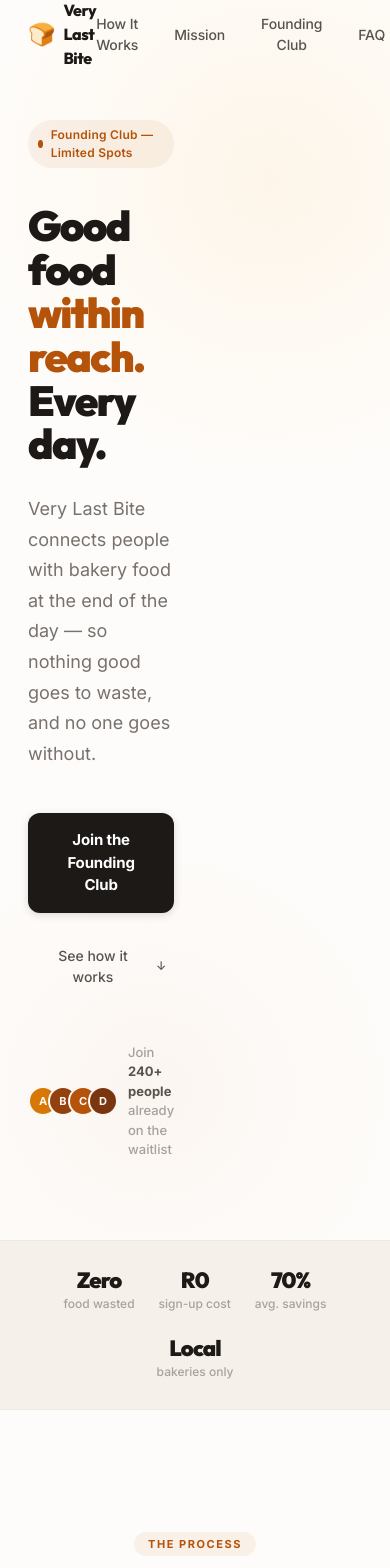
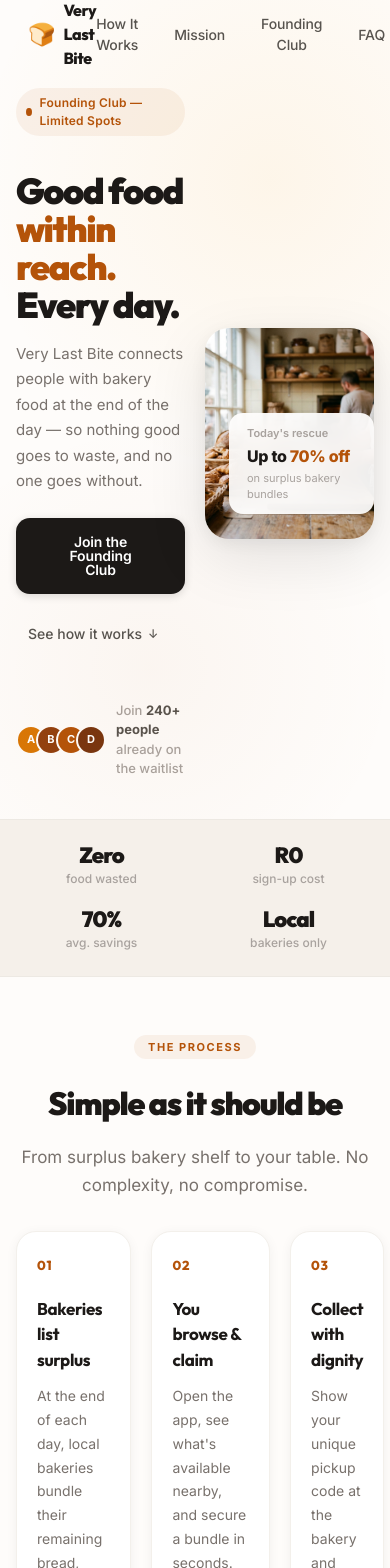
Before and after one commit to brentinomuller615-collab/very-last-bite, a Next.js app: page / in a window 390 px wide. Shown: the top 1568 px of the page. Built offline with nearby package versions, Linux system fonts and the light colour scheme; no server answers.

Commit message:
Refine UI and responsive experience

```diff
--- a/src/app/LandingPage.tsx
+++ b/src/app/LandingPage.tsx
@@ -202,11 +202,15 @@ function Nav({ authButtonText, authButtonLink }: { authButtonText: string; authB
                 color: "#fff",
                 border: "none",
                 borderRadius: 10,
-                padding: "10px 22px",
+                padding: "11px 28px",
                 fontSize: 13,
                 fontWeight: 600,
                 cursor: "pointer",
                 letterSpacing: "-0.01em",
+                lineHeight: 1,
+                display: "inline-flex",
+                alignItems: "center",
+                minHeight: 40,
                 transition: "background 0.2s, transform 0.15s, box-shadow 0.2s",
                 boxShadow: "0 1px 3px rgba(0,0,0,0.12)",
               }}
@@ -345,11 +349,11 @@ function HeroSection({ authButtonLink }: { authButtonLink: string }) {
     <section
       id="hero"
       style={{
-        minHeight: "100dvh",
+        minHeight: "var(--lp-hero-min-height)",
         display: "flex",
         flexDirection: "column",
         justifyContent: "center",
-        padding: "120px 28px 80px",
+        padding: "var(--lp-hero-padding)",
         background: "#FEFCFA",
         position: "relative",
         overflow: "hidden",
@@ -392,7 +396,7 @@ function HeroSection({ authButtonLink }: { authButtonLink: string }) {
           width: "100%",
           display: "grid",
           gridTemplateColumns: "1fr 1fr",
-          gap: 64,
+          gap: "var(--lp-grid-gap)",
           alignItems: "center",
         }}
         className="lp-hero-grid"
@@ -438,14 +442,14 @@ function HeroSection({ authButtonLink }: { authButtonLink: string }) {
           {/* Headline */}
           <h1
             style={{
-              fontSize: "clamp(42px, 6vw, 72px)",
+              fontSize: "clamp(36px, 6vw, 72px)",
               fontWeight: 900,
-              lineHeight: 1.04,
+              lineHeight: 1.06,
               letterSpacing: "-0.04em",
               color: "#1C1917",
               fontFamily: "Outfit, sans-serif",
               margin: 0,
-              marginBottom: 28,
+              marginBottom: "var(--lp-hero-mb-headline)",
               opacity: heroMounted ? 1 : 0,
               transform: heroMounted ? "translateY(0)" : "translateY(16px)",
               transition: "opacity 0.6s ease 0.18s, transform 0.6s ease 0.18s",
@@ -461,12 +465,12 @@ function HeroSection({ authButtonLink }: { authButtonLink: string }) {
           {/* Sub */}
           <p
             style={{
-              fontSize: 18,
+              fontSize: "clamp(15px, 2vw, 18px)",
               lineHeight: 1.7,
               color: "#78716C",
               maxWidth: 460,
               margin: 0,
-              marginBottom: 44,
+              marginBottom: "var(--lp-hero-mb-sub)",
               fontWeight: 400,
               opacity: heroMounted ? 1 : 0,
               transform: heroMounted ? "translateY(0)" : "translateY(14px)",
@@ -480,9 +484,9 @@ function HeroSection({ authButtonLink }: { authButtonLink: string }) {
           <div
             style={{
               display: "flex",
-              alignItems: "center",
-              gap: 16,
-              flexWrap: "wrap",
+              flexDirection: "var(--lp-hero-btn-flex-dir)" as any,
+              alignItems: "var(--lp-hero-btn-align)" as any,
+              gap: "var(--lp-hero-btn-gap)",
               opacity: heroMounted ? 1 : 0,
               transform: heroMounted ? "translateY(0)" : "translateY(14px)",
               transition: "opacity 0.6s ease 0.34s, transform 0.6s ease 0.34s",
@@ -495,12 +499,18 @@ function HeroSection({ authButtonLink }: { authButtonLink: string }) {
                   background: "#1C1917",
                   color: "#fff",
                   border: "none",
-                  borderRadius: 12,
-                  padding: "16px 32px",
-                  fontSize: 15,
-                  fontWeight: 700,
+                  borderRadius: 14,
+                  padding: "17px 52px",
+                  fontSize: 14,
+                  fontWeight: 600,
                   cursor: "pointer",
                   letterSpacing: "-0.01em",
+                  lineHeight: 1,
+                  minHeight: 52,
+                  width: "var(--lp-hero-btn-width)",
+                  display: "inline-flex",
+                  justifyContent: "center",
+                  alignItems: "center",
                   transition: "background 0.2s, transform 0.15s, box-shadow 0.2s",
                   boxShadow: "0 2px 8px rgba(0,0,0,0.14)",
                 }}
@@ -528,12 +538,13 @@ function HeroSection({ authButtonLink }: { authButtonLink: string }) {
                 background: "transparent",
                 color: "#57534E",
                 border: "none",
-                padding: "16px 8px",
+                padding: "17px 12px",
                 fontSize: 14,
                 fontWeight: 500,
                 cursor: "pointer",
                 display: "flex",
                 alignItems: "center",
+                minHeight: 52,
                 gap: 6,
                 transition: "color 0.2s",
               }}
@@ -656,19 +667,12 @@ function TrustBand() {
         background: "#F5F0EA",
         borderTop: "1px solid #EDE9E3",
         borderBottom: "1px solid #EDE9E3",
-        padding: "28px 28px",
+        padding: "var(--lp-trust-padding)",
       }}
     >
       <div
-        style={{
-          maxWidth: 1200,
-          margin: "0 auto",
-          display: "flex",
-          alignItems: "center",
-          justifyContent: "center",
-          gap: "clamp(24px, 5vw, 80px)",
-          flexWrap: "wrap",
-        }}
+        style={{ maxWidth: 1200, margin: "0 auto" }}
+        className="lp-trust-wrapper"
       >
         {[
           { stat: "Zero", label: "food wasted" },
@@ -731,13 +735,13 @@ function HowItWorks() {
       id="how-it-works"
       style={{
         background: "#FEFCFA",
-        padding: "120px 28px",
+        padding: "var(--lp-section-py) var(--lp-section-px)",
         scrollMarginTop: 80,
       }}
     >
       <div style={{ maxWidth: 1200, margin: "0 auto" }}>
         <FadeIn>
-          <div style={{ textAlign: "center", marginBottom: 72 }}>
+          <div style={{ textAlign: "center", marginBottom: "var(--lp-title-mb)" }}>
             <SectionLabel>The process</SectionLabel>
             <h2
               style={{
@@ -761,7 +765,7 @@ function HowItWorks() {
           style={{
             display: "grid",
             gridTemplateColumns: "repeat(4, 1fr)",
-            gap: 40,
+            gap: "var(--lp-grid-gap)",
           }}
           className="lp-steps-grid"
         >
@@ -769,7 +773,7 @@ function HowItWorks() {
             <FadeIn key={num} delay={i * 80}>
               <div
                 style={{
-                  padding: "36px 28px",
+                  padding: "var(--lp-card-padding)",
                   borderRadius: 20,
                   background: "#fff",
                   boxShadow: "0 2px 12px rgba(0,0,0,0.05)",
@@ -831,7 +835,7 @@ function MissionSection() {
       id="mission"
       style={{
         background: "#1C1917",
-        padding: "120px 28px",
+        padding: "var(--lp-section-py) var(--lp-section-px)",
         scrollMarginTop: 80,
       }}
     >
@@ -841,7 +845,7 @@ function MissionSection() {
           margin: "0 auto",
           display: "grid",
           gridTemplateColumns: "1fr 1fr",
-          gap: 80,
+          gap: "var(--lp-mission-gap)",
           alignItems: "center",
         }}
         className="lp-mission-grid"
@@ -997,13 +1001,13 @@ function FoundingClub({ authButtonLink }: { authButtonLink: string }) {
       id="founding-club"
       style={{
         background: "#FEFCFA",
-        padding: "120px 28px",
+        padding: "var(--lp-section-py) var(--lp-section-px)",
         scrollMarginTop: 80,
       }}
     >
       <div style={{ maxWidth: 1200, margin: "0 auto" }}>
         <FadeIn>
-          <div style={{ textAlign: "center", marginBottom: 72 }}>
+          <div style={{ textAlign: "center", marginBottom: "var(--lp-title-mb)" }}>
             <SectionLabel>Why join now</SectionLabel>
             <h2
               style={{
@@ -1035,7 +1039,7 @@ function FoundingClub({ authButtonLink }: { authButtonLink: string }) {
           style={{
             display: "grid",
             gridTemplateColumns: "repeat(3, 1fr)",
-            gap: 24,
+            gap: "var(--lp-benefits-gap)",
             marginBottom: 64,
           }}
           className="lp-benefits-grid"
@@ -1047,7 +1051,7 @@ function FoundingClub({ authButtonLink }: { authButtonLink: string }) {
                   background: "#fff",
                   border: "1px solid #F3F0EB",
                   borderRadius: 20,
-                  padding: "32px 28px",
+                  padding: "var(--lp-card-padding)",
                   boxShadow: "0 2px 12px rgba(0,0,0,0.04)",
                   transition: "box-shadow 0.25s, transform 0.25s, border-color 0.25s",
                   height: "100%",
@@ -1104,7 +1108,7 @@ function FoundingClub({ authButtonLink }: { authButtonLink: string }) {
             style={{
               background: "linear-gradient(135deg, #1C1917 0%, #292524 100%)",
               borderRadius: 28,
-              padding: "56px 48px",
+              padding: "var(--lp-cta-box-padding)",
               display: "flex",
               alignItems: "center",
               justifyContent: "space-between",
@@ -1142,12 +1146,16 @@ function FoundingClub({ authButtonLink }: { authButtonLink: string }) {
                   background: "#F59E0B",
                   color: "#1C1917",
                   border: "none",
-                  borderRadius: 12,
-                  padding: "18px 36px",
-                  fontSize: 15,
+                  borderRadius: 14,
+                  padding: "17px 56px",
+                  fontSize: 14,
                   fontWeight: 700,
                   cursor: "pointer",
                   letterSpacing: "-0.01em",
+                  lineHeight: 1,
+                  minHeight: 52,
+                  display: "inline-flex",
+                  alignItems: "center",
                   transition: "background 0.2s, transform 0.15s, box-shadow 0.2s",
                   whiteSpace: "nowrap",
                 }}
@@ -1210,13 +1218,13 @@ function FAQ() {
       id="faq"
       style={{
         background: "#F5F0EA",
-        padding: "120px 28px",
+        padding: "var(--lp-section-py) var(--lp-section-px)",
         scrollMarginTop: 80,
       }}
     >
       <div style={{ maxWidth: 760, margin: "0 auto" }}>
         <FadeIn>
-          <div style={{ textAlign: "center", marginBottom: 64 }}>
+          <div style={{ textAlign: "center", marginBottom: "var(--lp-title-mb)" }}>
             <SectionLabel>FAQ</SectionLabel>
             <h2
               style={{
@@ -1244,7 +1252,7 @@ function FAQ() {
                   background: openIndex === i ? "#fff" : "#FEFCFA",
                   border: `1px solid ${openIndex === i ? "#E8D5B7" : "#EDE9E3"}`,
                   borderRadius: 16,
-                  padding: "20px 24px",
+                  padding: "var(--lp-faq-padding)",
                   textAlign: "left",
                   cursor: "pointer",
                   transition: "background 0.2s, border-color 0.2s, box-shadow 0.2s",
@@ -1317,7 +1325,7 @@ function FinalCTA({ authButtonLink }: { authButtonLink: string }) {
       id="final-cta"
       style={{
         background: "#FEFCFA",
-        padding: "120px 28px 100px",
+        padding: "var(--lp-final-cta-padding)",
       }}
     >
       <div style={{ maxWidth: 700, margin: "0 auto", textAlign: "center" }}>
@@ -1358,7 +1366,7 @@ function FinalCTA({ authButtonLink }: { authButtonLink: string }) {
           >
             The Founding Club closes when we hit capacity. Secure your spot, lock in your benefits, and be there when it matters.
           </p>
-          <div style={{ display: "flex", justifyContent: "center", gap: 16, flexWrap: "wrap" }}>
+          <div style={{ display: "flex", flexDirection: "var(--lp-final-btn-flex-dir)" as any, alignItems: "center", justifyContent: "center", gap: 16 }}>
             <Link href={authButtonLink} style={{ textDecoration: "none" }}>
               <button
                 id="final-cta-btn"
@@ -1367,11 +1375,17 @@ function FinalCTA({ authButtonLink }: { authButtonLink: string }) {
                   color: "#fff",
                   border: "none",
                   borderRadius: 14,
-                  padding: "18px 40px",
-                  fontSize: 16,
+                  padding: "17px 64px",
+                  fontSize: 15,
                   fontWeight: 700,
                   cursor: "pointer",
                   letterSpacing: "-0.01em",
+                  lineHeight: 1,
+                  minHeight: 52,
+                  width: "var(--lp-final-btn-width)",
+                  display: "inline-flex",
+                  justifyContent: "center",
+                  alignItems: "center",
                   transition: "background 0.2s, transform 0.15s, box-shadow 0.2s",
                   boxShadow: "0 4px 16px rgba(0,0,0,0.15)",
                 }}
@@ -1397,11 +1411,17 @@ function FinalCTA({ authButtonLink }: { authButtonLink: string }) {
                   color: "#57534E",
                   border: "1.5px solid #D6D3D1",
                   borderRadius: 14,
-                  padding: "18px 32px",
-                  fontSize: 15,
+                  padding: "17px 52px",
+                  fontSize: 14,
                   fontWeight: 600,
                   cursor: "pointer",
                   letterSpacing: "-0.01em",
+                  lineHeight: 1,
+                  minHeight: 52,
+                  width: "var(--lp-final-btn-width)",
+                  display: "inline-flex",
+                  justifyContent: "center",
+                  alignItems: "center",
                   transition: "border-color 0.2s, color 0.2s, transform 0.15s",
                 }}
                 onMouseEnter={(e) => {
@@ -1441,7 +1461,7 @@ function Footer() {
     <footer
       style={{
         background: "#1C1917",
-        padding: "64px 28px 40px",
+        padding: "var(--lp-footer-padding)",
         borderTop: "1px solid #292524",
       }}
     >
--- a/src/app/globals.css
+++ b/src/app/globals.css
@@ -194,17 +194,18 @@ body {
   transition: all 0.2s;
 }
 
-/* Standard button touch target */
+/* Standard button — generous horizontal whitespace, stable height */
 .btn-base {
-  padding-top: 1rem;
-  /* py-3.5 — 44px+ touch target */
-  padding-bottom: 1rem;
-  padding-left: 2rem;
-  /* px-6 */
-  padding-right: 2rem;
+  padding-top: 1.0625rem;
+  padding-bottom: 1.0625rem;
+  padding-left: 3.5rem;     /* 56px — text sits at ~40% of button width */
+  padding-right: 3.5rem;
   border-radius: 1rem;
-  /* rounded-[14px] */
-  font-weight: 700;
+  font-weight: 600;
+  min-height: 52px;
+  display: flex;
+  align-items: center;
+  justify-content: center;
 }
 
 .stat-card {
@@ -252,7 +253,7 @@ body {
 .deal-card {
   background: var(--bg-card);
   border: 1px solid var(--border-subtle);
-  border-radius: 20px;
+  border-radius: 14px;
   transition: all 0.25s cubic-bezier(0.4, 0, 0.2, 1);
   position: relative;
   overflow: hidden;
@@ -282,15 +283,25 @@ body {
 
 .spin-btn {
   background: linear-gradient(135deg, var(--accent-orange) 0%, #D97706 100%);
-  border-radius: 18px;
+  border-radius: 16px;
   font-family: var(--font-display);
-  font-weight: 800;
-  letter-spacing: 0.04em;
+  font-weight: 700;
+  font-size: 0.9375rem;     /* Slightly reduced so text stays slim relative to width */
+  letter-spacing: 0.025em;
   position: relative;
   overflow: hidden;
   color: #1a0800 !important;
   transition: all 0.2s cubic-bezier(0.4, 0, 0.2, 1);
   box-shadow: var(--glow-orange);
+  /* Height preserved, width made generous */
+  padding-top: 1.0625rem;
+  padding-bottom: 1.0625rem;
+  padding-left: 4rem;       /* 64px each side — text ~38% of full width */
+  padding-right: 4rem;
+  min-height: 52px;
+  display: flex;
+  align-items: center;
+  justify-content: center;
 }
 
 .spin-btn:hover {
@@ -310,12 +321,22 @@ body {
 
 .reserve-btn {
   background: linear-gradient(135deg, var(--accent-orange) 0%, #D97706 100%);
-  border-radius: 14px;
+  border-radius: 16px;
   font-family: var(--font-display);
   font-weight: 700;
+  font-size: 0.8125rem;     /* Slightly smaller so label stays proportionate */
   color: #1a0800 !important;
   transition: all 0.2s cubic-bezier(0.4, 0, 0.2, 1);
   box-shadow: 0 4px 14px rgba(245, 158, 11, 0.3);
+  /* Height preserved, width made generous */
+  padding-top: 1rem;
+  padding-bottom: 1rem;
+  padding-left: 3.5rem;     /* 56px each side — spacious, unhurried feel */
+  padding-right: 3.5rem;
+  min-height: 50px;
+  display: flex;
+  align-items: center;
+  justify-content: center;
 }
 
 .reserve-btn:hover {
@@ -349,16 +370,137 @@ body {
   font-family: var(--font-display);
 }
 
+/* ─── Responsive Landing Page Variables ────────────────────────────────────── */
+:root {
+  --lp-section-py: 120px;
+  --lp-section-px: 28px;
+  --lp-grid-gap: 64px;
+  --lp-card-padding: 36px 28px;
+  --lp-title-mb: 72px;
+
+  --lp-hero-min-height: 100dvh;
+  --lp-hero-padding: 120px 28px 80px;
+  --lp-hero-mb-headline: 28px;
+  --lp-hero-mb-sub: 44px;
+  --lp-hero-btn-flex-dir: row;
+  --lp-hero-btn-align: center;
+  --lp-hero-btn-width: auto;
+  --lp-hero-btn-gap: 16px;
+
+  --lp-trust-padding: 28px 28px;
+
+  --lp-mission-gap: 80px;
+
+  --lp-benefits-gap: 24px;
+  --lp-cta-box-padding: 56px 48px;
+
+  --lp-faq-padding: 20px 24px;
+
+  --lp-final-cta-padding: 120px 28px 100px;
+  --lp-final-btn-flex-dir: row;
+  --lp-final-btn-width: auto;
+
+  --lp-footer-padding: 64px 28px 40px;
+}
+
+@media (max-width: 900px) {
+  :root {
+    --lp-section-py: 64px;
+    --lp-section-px: 24px;
+    --lp-grid-gap: 32px;
+    --lp-card-padding: 28px 24px;
+    --lp-title-mb: 40px;
+
+    --lp-hero-min-height: auto;
+    --lp-hero-padding: 96px 24px 48px;
+    --lp-hero-mb-headline: 16px;
+    --lp-hero-mb-sub: 24px;
+    --lp-hero-btn-gap: 12px;
+
+    --lp-trust-padding: 24px 24px;
+
+    --lp-mission-gap: 40px;
+
+    --lp-benefits-gap: 16px;
+    --lp-cta-box-padding: 36px 28px;
+
+    --lp-faq-padding: 18px 20px;
+
+    --lp-final-cta-padding: 72px 24px 64px;
+
+    --lp-footer-padding: 48px 24px 32px;
+  }
+}
+
+@media (max-width: 560px) {
+  :root {
+    --lp-section-py: 56px;
+    --lp-section-px: 16px;
+    --lp-grid-gap: 20px;
+    --lp-card-padding: 24px 20px;
+    --lp-title-mb: 32px;
+
+    --lp-hero-padding: 88px 16px 40px;
+    --lp-hero-btn-flex-dir: column;
+    --lp-hero-btn-align: stretch;
+    --lp-hero-btn-width: 100%;
+
+    --lp-cta-box-padding: 28px 20px;
+
+    --lp-faq-padding: 16px 18px;
+
+    --lp-final-cta-padding: 64px 16px 48px;
+    --lp-final-btn-flex-dir: column;
+    --lp-final-btn-width: 100%;
+
+    --lp-footer-padding: 36px 16px 24px;
+  }
+}
+
 .page-content {
   min-height: 100dvh;
   padding-bottom: 96px;
   /* slightly more room above bottom nav */
 }
 
-@media (min-width: 430px) {
+/* ─── Trust Band Responsive Layout ─────────────────────────────────────────── */
+.lp-trust-wrapper {
+  display: flex;
+  align-items: center;
+  justify-content: center;
+  gap: clamp(24px, 5vw, 80px);
+  flex-wrap: wrap;
+}
+
+@media (max-width: 600px) {
+  .lp-trust-wrapper {
+    display: grid;
+    grid-template-columns: 1fr 1fr;
+    gap: 20px 32px;
+    justify-items: center;
+  }
+}
+
+/* ─── App Shell Responsive Frame ────────────────────────────────────────────── */
+
+@media (min-width: 480px) {
   .max-mobile {
-    max-width: 430px;
+    max-width: 460px;
     margin: 0 auto;
+    border-left: 1px solid var(--border-subtle);
+    border-right: 1px solid var(--border-subtle);
+    box-shadow: 0 0 60px rgba(0, 0, 0, 0.5);
+  }
+
+  /* Center the fixed navigation bars on desktop/tablet to align with the mock frame */
+  .nav-bottom,
+  .max-mobile.fixed {
+    left: 50% !important;
+    right: auto !important;
+    transform: translateX(-50%) !important;
+    width: 460px !important;
+    border-left: 1px solid var(--border-subtle);
+    border-right: 1px solid var(--border-subtle);
   }
 }
 
@@ -425,7 +567,10 @@ body {
   }
 
   .lp-hero-image-col {
-    display: none;
+    display: block;
+    width: 100%;
+    max-width: 500px;
+    margin: 0 auto;
   }
 
   .lp-steps-grid {
--- a/src/components/bakery/Button.tsx
+++ b/src/components/bakery/Button.tsx
@@ -15,7 +15,8 @@ export default function Button({
   ...props
 }: ButtonProps) {
   const base =
-    "w-full py-4 px-6 rounded-2xl font-bold font-display transition-all flex items-center justify-center gap-2 text-sm";
+    "w-full font-semibold font-display transition-all flex items-center justify-center gap-2 text-sm tracking-tight"
+    + " py-[1.0625rem] px-14 rounded-2xl min-h-[52px]";
 
   const variants: Record<string, string> = {
     primary:
```
Also changed, not shown: src/components/DealCard.tsx (+13 -10 lines), src/components/ReservedPage.tsx (+44 -55 lines), src/components/SpinMachine.tsx (+10 -8 lines).
